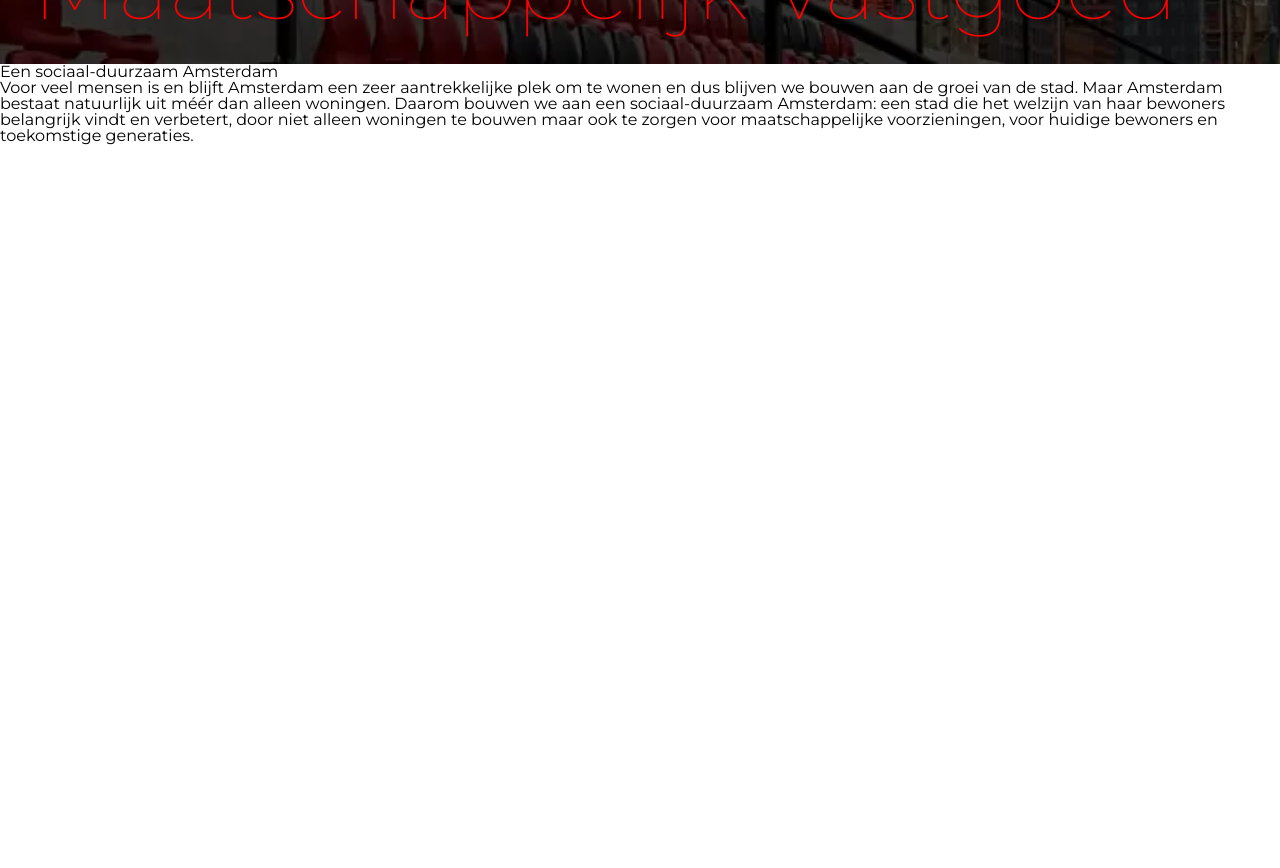
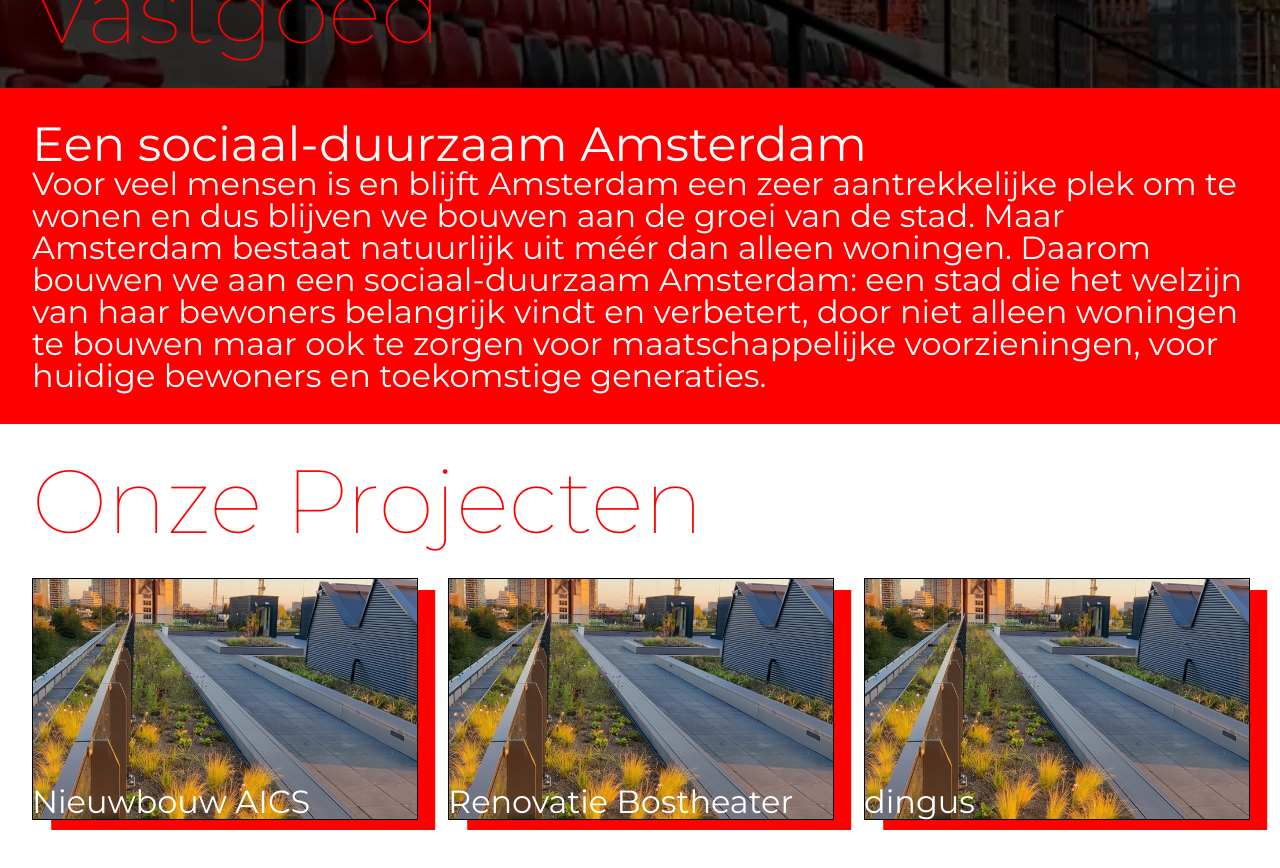
Before and after one commit to KyrylIeremieiev/bmv-vernieuwd, a React (Create React App) app in the folder bmv/: page /test in a window 1280 px wide. Shown: the part 720-1588 px from the top of the page. Before the commit the page ends 1264 px from the top, so only its background shows below. Built offline with nearby package versions, Linux system fonts and the light colour scheme.

Commit message:
add sliding, displays 3 projects, can have more

```diff
--- a/bmv/src/App.tsx
+++ b/bmv/src/App.tsx
@@ -1,50 +1,23 @@
 import React from 'react';
 import logo from './logo.svg';
 import './App.css';
-import Logo from './img/logo-gemeente-amsterdam.png'
-import { faBars } from '@fortawesome/free-solid-svg-icons';
-import { FontAwesomeIcon } from '@fortawesome/react-fontawesome';
 import { useState, useEffect } from 'react';
+import  Header  from './comps/header';
+import Welcome from './comps/welcome';
+import Intro from './comps/intro';
+import Projects from './comps/projects';
 function App() {
-  const [scrollPosition, setScrollPosition] = useState(0);
-  const handleScroll = () => {
-    const currentPosition = window.scrollY;
-    setScrollPosition(currentPosition);
-  };
-
-  useEffect(() => {
-    window.addEventListener('scroll', handleScroll);
-    return () => {
-      window.removeEventListener('scroll', handleScroll);
-    };
-  }, []);
   return (
     <>
       <style>
         @import url('https://fonts.googleapis.com/css2?family=Montserrat:wght@100;300;400;500&display=swap');
       </style>
       <script src="https://kit.fontawesome.com/1a0fbdd901.js" crossOrigin="anonymous" defer></script>
-      <header className={`header ${scrollPosition > 60 ? 'scrolled' : ''}`}>
-        <img src={Logo} alt="img not found" className='header__image' />
-        <p className='header__text'>
-          <FontAwesomeIcon icon={faBars} />
-        </p>
-      </header>
+      <Header></Header>
       <main className='main'>
-        <section className='welcome'>
-          <article className='text'>
-            <h1 className='welcome__title'>
-              Bouwmanagement en <br></br>Maatschappelijk Vastgoed
-            </h1>
-          </article>
-
-        </section>
-        <section className='intro'>
-          <article className='intro__article'>
-            <h2 className='intro__title'>Een sociaal-duurzaam Amsterdam</h2>
-            <p className='intro__p'>Voor veel mensen is en blijft Amsterdam een zeer aantrekkelijke plek om te wonen en dus blijven we bouwen aan de groei van de stad. Maar Amsterdam bestaat natuurlijk uit méér dan alleen woningen. Daarom bouwen we aan een sociaal-duurzaam Amsterdam: een stad die het welzijn van haar bewoners belangrijk vindt en verbetert, door niet alleen woningen te bouwen maar ook te zorgen voor maatschappelijke voorzieningen, voor huidige bewoners en toekomstige generaties.</p>
-          </article>
-        </section>
+        <Welcome></Welcome>
+        <Intro></Intro>
+        <Projects></Projects>
       </main>
     </>
   );
--- /dev/null
+++ b/bmv/src/comps/header.tsx
@@ -0,0 +1,28 @@
+import { useState, useEffect } from 'react';
+import { faBars } from '@fortawesome/free-solid-svg-icons';
+import { FontAwesomeIcon } from '@fortawesome/react-fontawesome';
+import Logo from '../img/logo-gemeente-amsterdam.png'
+function Header() {
+    const [scrollPosition, setScrollPosition] = useState(0);
+    const handleScroll = () => {
+      const currentPosition = window.scrollY;
+      setScrollPosition(currentPosition);
+    };
+
+    useEffect(() => {
+      window.addEventListener('scroll', handleScroll);
+      return () => {
+        window.removeEventListener('scroll', handleScroll);
+      };
+    }, []);
+  return (
+    <header className={`header ${scrollPosition > 60 ? 'scrolled' : ''}`}>
+        <img src={Logo} alt="img not found" className='header__image' />
+        <p className='header__text'>
+          <FontAwesomeIcon icon={faBars} />
+        </p>
+      </header>
+  );
+}
+
+export default Header;
--- /dev/null
+++ b/bmv/src/comps/intro.tsx
@@ -0,0 +1,14 @@
+import { useState, useEffect } from 'react';
+function Intro() {
+
+  return (
+    <section className='intro'>
+          <article className='intro__article'>
+            <h2 className='intro__title'>Een sociaal-duurzaam Amsterdam</h2>
+            <p className='intro__p'>Voor veel mensen is en blijft Amsterdam een zeer aantrekkelijke plek om te wonen en dus blijven we bouwen aan de groei van de stad. Maar Amsterdam bestaat natuurlijk uit méér dan alleen woningen. Daarom bouwen we aan een sociaal-duurzaam Amsterdam: een stad die het welzijn van haar bewoners belangrijk vindt en verbetert, door niet alleen woningen te bouwen maar ook te zorgen voor maatschappelijke voorzieningen, voor huidige bewoners en toekomstige generaties.</p>
+          </article>
+        </section>
+  );
+}
+
+export default Intro;
--- /dev/null
+++ b/bmv/src/comps/projects.tsx
@@ -0,0 +1,111 @@
+import { useState, useEffect } from 'react';
+import  Project  from './subComps/project';
+import Project1Img from '../img/banner.jpeg'
+function Projects() {
+  const projectData= [
+    {
+      image:Project1Img,
+      title:"Nieuwbouw Spinoza20first",
+
+    },
+    {
+      image:Project1Img,
+      title:"Nieuwbouw AICS",
+
+    },
+    {
+      image:Project1Img,
+      title:"Renovatie Bostheater",
+
+    },
+    {
+      image:Project1Img,
+      title:"dingus"
+    }
+  ]
+  const [hovered, setHover] = useState(false);
+  const [currentSlide, setSlide] = useState(true);
+
+  const [project1, setProject1] = useState(0);
+  const [project2, setProject2] = useState(1);
+  const [project3, setProject3] = useState(2);
+
+
+
+  useEffect(() => {
+    let intervalId: NodeJS.Timeout;
+
+    if (!hovered) {
+      // Start automatic sliding
+      intervalId = setInterval(slide, 3000); // Change slide every 3 seconds (adjust as needed)
+    }
+
+    return () => {
+      // Clear the interval when the component is unmounted or the automatic sliding is paused
+      clearInterval(intervalId);
+    };
+  }, [hovered]);
+
+  useEffect(() => {
+    // This effect runs whenever currentSlide changes
+    // You can add your animation logic here
+    console.log('Animation triggered!');
+  }, [currentSlide]);
+
+  const slide = () => {
+    setSlide(false);
+    setSlide(true);
+    setProject1((prevProject1) => (prevProject1 + 1) % projectData.length);
+    setProject2((prevProject2) => (prevProject2 + 1) % projectData.length);
+    setProject3((prevProject3) => (prevProject3 + 1) % projectData.length);
+  };
+
+  const handleHover = (hovering:boolean)=>{
+
+    if(hovering){
+      setHover(true)
+    }
+    else{
+      setHover(false)
+    }
+  }
+
+  return (
+    <section className='Projects'>
+        <h2 className='Projects__title'>Onze Projecten</h2>
+        <ul className='Projects__projects'>
+            <li
+              onMouseEnter={()=>{handleHover(true)}}
+              onMouseLeave={()=>{handleHover(false)}}
+              className={`Projects__project ${hovered === false ? 'fadeIn' : ''}`}
+            >
+              <Project image={projectData[project1].image}
+                title={projectData[project1].title} color={"yellow"}>
+              </Project>
+            </li>
+
+            <li
+              onMouseEnter={()=>{handleHover(true)}}
+              onMouseLeave={()=>{handleHover(false)}}
+              className={`Projects__project ${hovered === false ? 'fadeIn' : ''}`}
+            >
+              <Project image={projectData[project2].image}
+                title={projectData[project2].title} color={"yellow"}>
+              </Project>
+            </li>
+
+            <li
+              onMouseEnter={()=>{handleHover(true)}}
+              onMouseLeave={()=>{handleHover(false)}}
+              className={`Projects__project ${hovered === false ? 'fadeIn' : ''}`}
+            >
+              <Project image={projectData[project3].image}
+                title={projectData[project3].title} color={"yellow"}>
+              </Project>
+            </li>
+        </ul>
+    </section>
+  );
+}
+
+export default Projects;
--- /dev/null
+++ b/bmv/src/comps/subComps/project.tsx
@@ -0,0 +1,15 @@
+import { useState, useEffect } from 'react';
+import React from 'react';
+function Project({image, title, color}:any){
+
+  return (
+    <>
+      <article className={`sProject ${color}`}>
+          <img className='sProject__img' src={image}></img>
+        <h1 className='sProject__title'>{title}</h1>
+      </article>
+    </>
+  );
+}
+
+export default Project;
--- /dev/null
+++ b/bmv/src/comps/welcome.tsx
@@ -0,0 +1,19 @@
+import { useState, useEffect } from 'react';
+function Welcome() {
+
+  return (
+    <section className='welcome'>
+          <article className='text'>
+            <h1 className='welcome__title'>
+              Bouwmanagement <br></br>
+              en <br></br>
+              Maatschappelijk <br></br>
+              Vastgoed
+            </h1>
+          </article>
+
+    </section>
+  );
+}
+
+export default Welcome;
--- a/bmv/src/index.css
+++ b/bmv/src/index.css
@@ -83,6 +83,7 @@
   justify-content: space-between;
   padding-top: 0.5rem;
   padding-bottom: 0.5rem;
+
 }
 
 .header__image{
@@ -131,7 +132,7 @@
 
 .welcome{
   width: 100vw;
-  height: 90vh;
+  height: 93vh;
 
   background-image: url('./img/bannerDark.webp');
   background-size: cover;
@@ -169,7 +170,102 @@
 }
 
 .intro{
-  height: 60vh;
+  min-height: 40vh;
   width: 100vw;
-  background: white;
+  background: red;
+  color: white;
 }
+
+.intro__article{
+  padding: 2rem;
+}
+
+.intro__title{
+  font-size: 3rem;
+}
+
+.intro__p{
+  font-size: 2rem;
+}
+
+.Projects{
+  width: 100vw;
+  height: 100vh;
+  padding: 2rem;
+  display: flex;
+  flex-direction: column;
+  gap: 2rem;
+}
+
+.Projects__title{
+  font-size: 7vw;
+  color: red;
+  font-weight: 100;
+}
+
+.Projects__projects{
+  display: flex;
+  gap: 2rem;
+}
+
+.fadeIn{
+  animation: fadin 3s infinite;
+
+}
+
+@keyframes fadin {
+  0%{
+    opacity: 0;
+  }
+  50%{
+    opacity: 1;
+  }
+  100%{
+    opacity: 1;
+  }
+}
+
+.sProject{
+  width: 30vw;
+  height: 15rem;
+  position: relative;
+
+}
+
+.Projects__project{
+  transition: opacity 0.5s;
+
+}
+
+.sProject::after{
+  content: "";
+  z-index: -1;
+  position: absolute;
+  top: 0;
+  left: 0;
+  background: red;
+  transform: translateX(5%) translateY(5%);
+  width: 100%;
+  height: 100%;
+}
+
+.sProject__img{
+  width: 100%;
+  height: 100%;
+  object-fit: cover;
+  transition: 0.5s all;
+  border: 0.01rem solid black;
+}
+
+.sProject__img:hover{
+  filter: brightness(0.75);
+  cursor: pointer;
+}
+
+.sProject__title{
+  position: absolute;
+  bottom: 0;
+  bottom: 0;
+  color: white;
+  font-size: 2rem;
+}
--- /dev/null
+++ b/package.json
@@ -0,0 +1,5 @@
+{
+  "dependencies": {
+    "react-helmet": "^6.1.0"
+  }
+}
```
Also changed, not shown: 2 other files (tests, documents, lock files or other folders).
